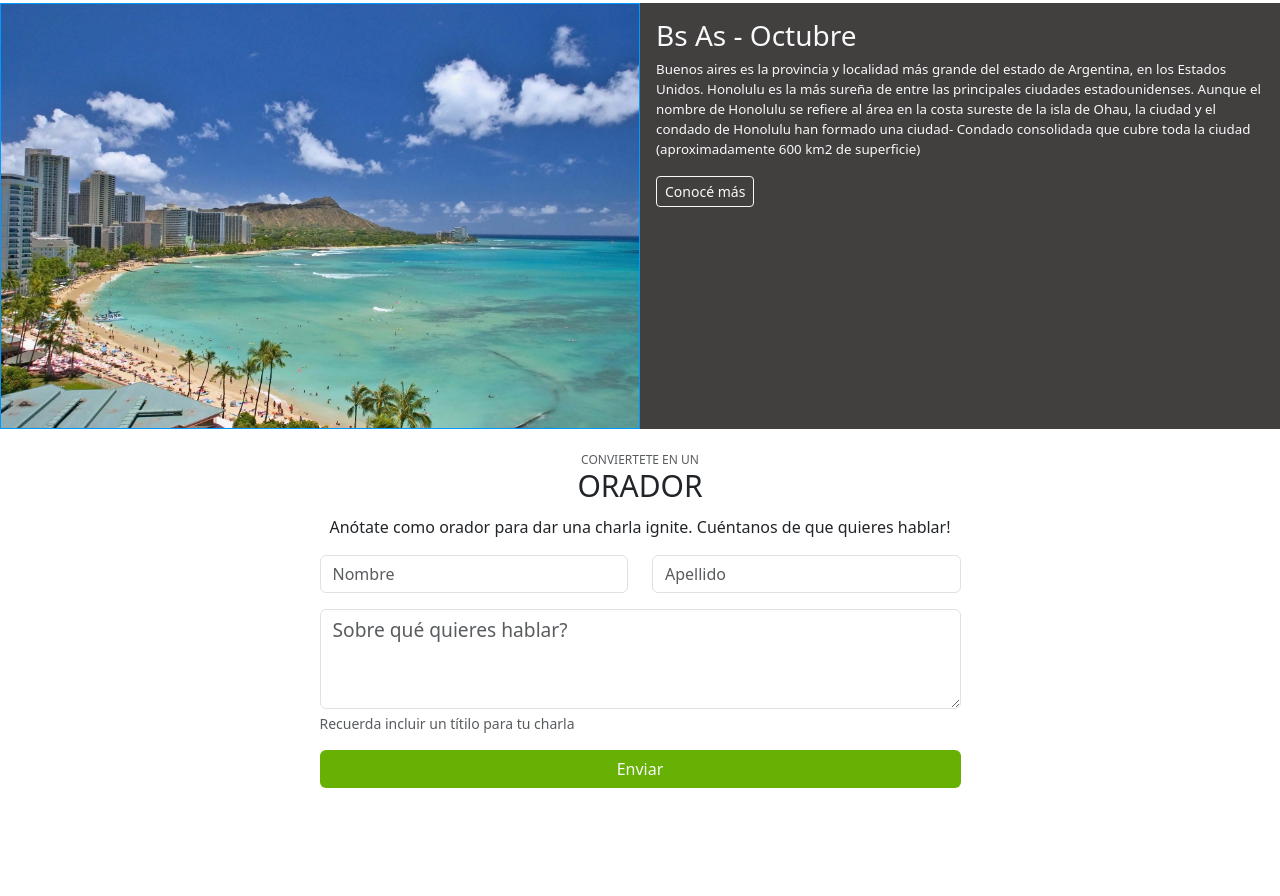
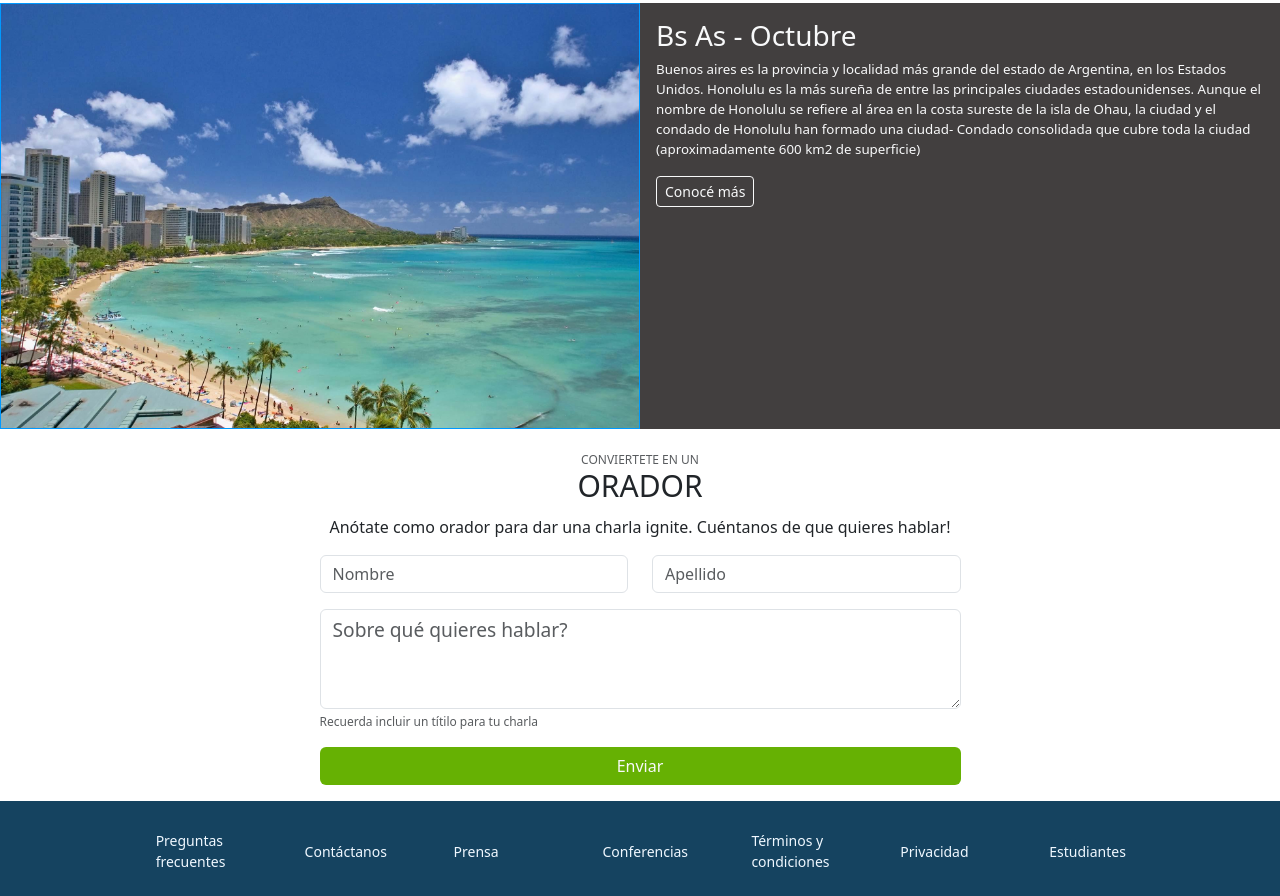
Before and after one commit to NicoGalvez85/CodoACodo, a plain HTML site: page index.html in a window 1280 px wide. Shown: the part 1313-2209 px from the top of the page. Before the commit the page ends 2101 px from the top, so only its background shows below. Drawn offline with nearby package versions, Linux system fonts and the light colour scheme.

Commit message:
Se agrega el footer y se culmina el TP

```diff
--- a/index.html
+++ b/index.html
@@ -42,6 +42,7 @@
       </div>
     </nav>
   </div>
+
   <div id="textoCarr" class="position-absolute text-light w-50 ">
     <h2 class="text-end">Conf Bs As</h2>
     <p class="text-end"> Bs As llega por primera vez a la argentina. Un evento para compartir con<br> nuestra
@@ -67,6 +68,7 @@
       </div>
     </div>
   </div>
+
   <div id="titleCont" class="pt-2 d-grid">
     <div class="titulo1 text-muted">
       <h6>CONOCE A LOS</h6>
@@ -75,6 +77,7 @@
       <h2 class="">ORADORES</h2>
     </div>
   </div>
+
   <div class="d-flex justify-content-evenly mt-">
     <div class="card" style="width: 18rem;">
       <img src="img/steve.jpg" class="card-img-top" alt="...">
@@ -146,6 +149,7 @@
       </div>
     </div>
   </div>
+
   <div id="titleCont" class="pt-2 d-grid mb-0">
     <div class="titulo1 text-muted">
       <h6>CONVIERTETE EN UN</h6>
@@ -157,6 +161,7 @@
   <div class="d-flex justify-content-center mt-0">
     <p>Anótate como orador para dar una charla ignite. Cuéntanos de que quieres hablar!</p>
   </div>
+
   <div class="container text-center">
     <div class="row align-items-start">
       <div class="col">
@@ -170,14 +175,12 @@
             <input type="text" class="form-control text" id="exampleFormControlInput1" placeholder="Apellido">
           </div>
         </div>
-
-
         <div class="mb-3">
           <textarea class="form-control" id="exampleFormControlTextarea1" placeholder="Sobre qué quieres hablar?"
             rows="3"></textarea>
-            <small id="passwordHelpBlock" class="form-text text-muted">
-              Recuerda incluir un títilo para tu charla
-            </small>
+          <small id="passwordHelpBlock" class="form-text text-muted">
+            Recuerda incluir un títilo para tu charla
+          </small>
         </div>
         <div class="d-grid gap-2">
           <button id="subButton" class="btn text-light" type="button">Enviar</button>
@@ -188,9 +191,25 @@
     </div>
   </div>
 
-
-
-
+  <footer class="text-light mt-3">
+    <div class="container-fluid">
+      <div class="row">
+        <div class="col"></div>
+        <div class="col-sm-10">
+          <ul class="list-unstyled d-flex justify-content-around align-items-center my-4">
+            <li><a href="#">Preguntas frecuentes</a></li>
+            <li><a href="#">Contáctanos</a></li>
+            <li><a href="#">Prensa</a></li>
+            <li><a href="#">Conferencias</a></li>
+            <li><a href="#">Términos y condiciones</a></li>
+            <li><a href="#">Privacidad</a></li>
+            <li><a href="#">Estudiantes</a></li>
+          </ul>
+        </div>
+        <div class="col"></div>
+      </div>
+    </div>
+  </footer>
 
   <script src="https://cdn.jsdelivr.net/npm/bootstrap@5.3.0-alpha3/dist/js/bootstrap.bundle.min.js"
     integrity="sha384-ENjdO4Dr2bkBIFxQpeoTz1HIcje39Wm4jDKdf19U8gI4ddQ3GYNS7NTKfAdVQSZe"
--- a/style.css
+++ b/style.css
@@ -60,7 +60,6 @@
 .btns{
     height: 10%;
     margin-top: 5%;
-
 }
 
 .btnCard{
@@ -86,7 +85,6 @@
     background-image: url(img/honolulu.jpg);
     background-size: cover;
     border: 1px solid rgb(0, 153, 255);
-
 }
 
 #texto2{
@@ -115,4 +113,18 @@
 
 #passwordHelpBlock{
     display: flex !important;
+    font-size: 12px;
 }
+
+footer{
+    background-color: rgb(21, 67, 96);
+}
+
+footer a{
+    display: block;
+    width: 75px !important;
+    padding-top: 5px;
+    color: aliceblue;
+    font-size: 14px;
+    text-decoration: none;
+}
```
